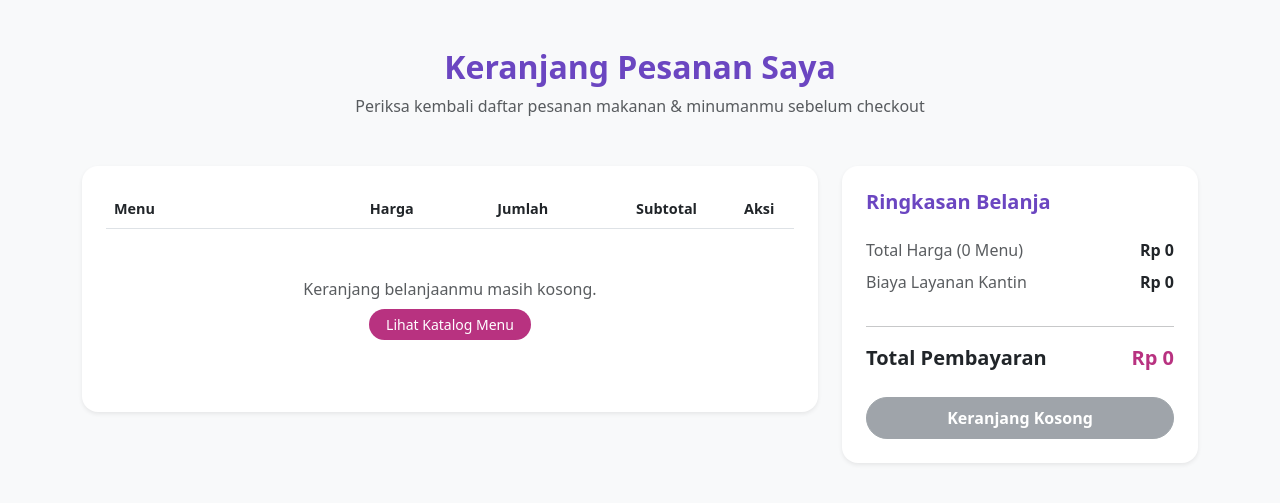
After one commit to Krisanti1/TeamWork_PW2_Kel03, a PHP site: page /views/pages/cart.php in a window 1280 px wide. The commit adds this page. Shown: the top 503 px of the page. Run offline with PHP 8.4, Linux system fonts and the light colour scheme.

Commit message:
Menambahkan halaman Detail Produk dan Keranjang Pesanan

```diff
--- /dev/null
+++ b/views/pages/cart.php
@@ -0,0 +1,153 @@
+<?php
+$cart = $_SESSION['cart'] ?? [];
+$subtotal = 0;
+$totalItems = 0;
+
+foreach ($cart as $item) {
+    $subtotal += $item['harga'] * $item['qty'];
+    $totalItems += $item['qty'];
+}
+
+$biayaLayanan = !empty($cart) ? 1000 : 0;
+$totalPembayaran = $subtotal + $biayaLayanan;
+?>
+<!DOCTYPE html>
+<html lang="id">
+<head>
+    <meta charset="UTF-8">
+    <meta name="viewport" content="width=device-width, initial-scale=1.0">
+    <title>Keranjang Pesanan - SISKAN Store</title>
+
+    <!-- Bootstrap 5 CSS CDN -->
+    <link href="https://cdn.jsdelivr.net/npm/bootstrap@5.3.0/dist/css/bootstrap.min.css" rel="stylesheet">
+
+    <!-- Custom CSS -->
+    <link rel="stylesheet" href="/css/style.css">
+</head>
+<body style="background-color: #f8f9fa;">
+
+<div class="container my-5">
+    <!-- Judul Halaman -->
+    <div class="text-center mb-5">
+        <h2 class="fw-bold" style="color: #6B46C1;">Keranjang Pesanan Saya</h2>
+        <p class="text-muted">Periksa kembali daftar pesanan makanan & minumanmu sebelum checkout</p>
+    </div>
+
+    <div class="row g-4">
+        <!-- Kolom Kiri: Tabel Daftar Pesanan -->
+        <div class="col-lg-8">
+            <div class="card border-0 shadow-sm rounded-4 p-4">
+                <div class="table-responsive">
+                    <table class="table table-borderless align-middle mb-0">
+                        <thead>
+                            <tr class="text-muted border-bottom" style="font-size: 0.9rem;">
+                                <th scope="col" style="width: 35%;">Menu</th>
+                                <th scope="col" class="text-center">Harga</th>
+                                <th scope="col" class="text-center" style="width: 25%;">Jumlah</th>
+                                <th scope="col" class="text-center">Subtotal</th>
+                                <th scope="col" class="text-center">Aksi</th>
+                            </tr>
+                        </thead>
+                        <tbody>
+                            <?php if (empty($cart)): ?>
+                                <tr>
+                                    <td colspan="5" class="text-center py-5 text-muted">
+                                        <p class="mb-2">Keranjang belanjaanmu masih kosong.</p>
+                                        <a href="/index.php?page=products" class="btn btn-sm text-white rounded-pill px-3" style="background-color: #B83280;">
+                                            Lihat Katalog Menu
+                                        </a>
+                                    </td>
+                                </tr>
+                            <?php else: ?>
+                                <?php foreach ($cart as $item): ?>
+                                    <tr class="border-bottom">
+                                        <td>
+                                            <div class="d-flex align-items-center py-2">
+                                                <img src="<?= htmlspecialchars($item['gambar']) ?>"
+                                                     alt="<?= htmlspecialchars($item['nama']) ?>"
+                                                     class="rounded-3 me-3"
+                                                     style="width: 60px; height: 60px; object-fit: cover;"
+                                                     onerror="this.src='https://via.placeholder.com/60?text=Menu';">
+                                                <span class="fw-bold text-dark"><?= htmlspecialchars($item['nama']) ?></span>
+                                            </div>
+                                        </td>
+                                        <td class="text-center text-muted">
+                                            Rp <?= number_format($item['harga'], 0, ',', '.') ?>
+                                        </td>
+
+                                        <!-- Tombol - dan + untuk Mengatur Jumlah -->
+                                        <td class="text-center">
+                                            <div class="d-inline-flex align-items-center border rounded-pill p-1" style="background-color: #f8f9fa;">
+                                                <!-- Tombol Kurangi (-) -->
+                                                <a href="/index.php?action=decrease_qty&id=<?= urlencode($item['id']) ?>"
+                                                   class="btn btn-sm btn-light rounded-circle fw-bold d-flex align-items-center justify-content-center text-decoration-none"
+                                                   style="width: 28px; height: 28px; line-height: 1; border: 1px solid #dee2e6;">-</a>
+
+                                                <!-- Angka Jumlah -->
+                                                <span class="px-3 fw-bold small text-dark"><?= $item['qty'] ?></span>
+
+                                                <!-- Tombol Tambah (+) -->
+                                                <a href="/index.php?action=increase_qty&id=<?= urlencode($item['id']) ?>"
+                                                   class="btn btn-sm btn-light rounded-circle fw-bold d-flex align-items-center justify-content-center text-decoration-none"
+                                                   style="width: 28px; height: 28px; line-height: 1; border: 1px solid #dee2e6;">+</a>
+                                            </div>
+                                        </td>
+
+                                        <td class="text-center fw-bold" style="color: #B83280;">
+                                            Rp <?= number_format($item['harga'] * $item['qty'], 0, ',', '.') ?>
+                                        </td>
+                                        <td class="text-center">
+                                            <a href="/index.php?action=remove_from_cart&id=<?= urlencode($item['id']) ?>"
+                                               class="btn btn-sm btn-outline-danger rounded-circle border-1 d-inline-flex align-items-center justify-content-center text-decoration-none"
+                                               style="width: 30px; height: 30px;"
+                                               title="Hapus Menu">&times;</a>
+                                        </td>
+                                    </tr>
+                                <?php endforeach; ?>
+                            <?php endif; ?>
+                        </tbody>
+                    </table>
+                </div>
+            </div>
+        </div>
+
+        <!-- Kolom Kanan: Ringkasan Belanja -->
+        <div class="col-lg-4">
+            <div class="card border-0 shadow-sm rounded-4 p-4">
+                <h5 class="fw-bold mb-4" style="color: #6B46C1;">Ringkasan Belanja</h5>
+
+                <div class="d-flex justify-content-between mb-2">
+                    <span class="text-muted">Total Harga (<?= $totalItems ?> Menu)</span>
+                    <span class="fw-semibold">Rp <?= number_format($subtotal, 0, ',', '.') ?></span>
+                </div>
+                <div class="d-flex justify-content-between mb-3">
+                    <span class="text-muted">Biaya Layanan Kantin</span>
+                    <span class="fw-semibold">Rp <?= number_format($biayaLayanan, 0, ',', '.') ?></span>
+                </div>
+
+                <hr>
+
+                <div class="d-flex justify-content-between mb-4">
+                    <span class="fw-bold fs-5">Total Pembayaran</span>
+                    <span class="fw-bold fs-5" style="color: #B83280;">Rp <?= number_format($totalPembayaran, 0, ',', '.') ?></span>
+                </div>
+
+                <?php if (!empty($cart)): ?>
+                    <a href="/index.php?page=order_detail"
+                       class="btn text-white w-100 py-2 rounded-pill fw-semibold text-decoration-none text-center"
+                       style="background-color: #B83280;">
+                        Konfirmasi Checkout
+                    </a>
+                <?php else: ?>
+                    <button class="btn btn-secondary w-100 py-2 rounded-pill fw-semibold" disabled>
+                        Keranjang Kosong
+                    </button>
+                <?php endif; ?>
+            </div>
+        </div>
+    </div>
+</div>
+
+<script src="/js/app.js"></script>
+</body>
+</html>
```
Also changed, not shown: public/index.php (+78 -3 lines), views/pages/detail.php (added, +63 -0 lines), views/pages/order_detail.php (added, +70 -0 lines), views/pages/products.php (+10 -8 lines), public/js/app.js (deleted).
